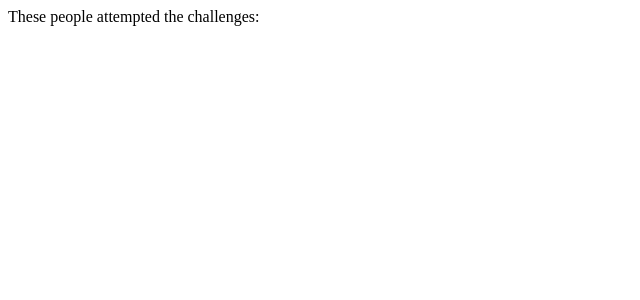
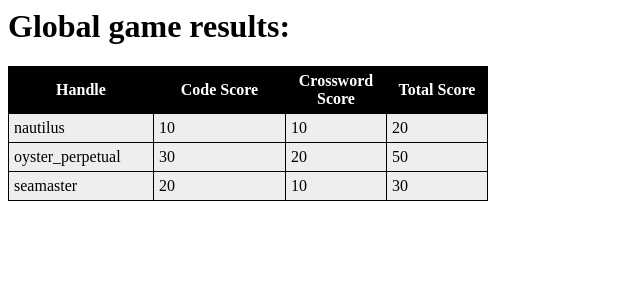
Before and after one commit to himanshusahay/code-and-crossword, a Django app: page /code_and_crossword/leaderboard in a window 1280 px wide. Shown: the top 300 px of the page, without its empty margins (0-640 px from the left). Run offline with Django 3.2, Linux system fonts and the light colour scheme.

Commit message:
structure for app is in place

```diff
--- a/mysite/code_and_crossword/templates/code_and_crossword/code.html
+++ b/mysite/code_and_crossword/templates/code_and_crossword/code.html
@@ -4,9 +4,9 @@ Question: {{ question.question }}</h1>
 {% if error_message %}<p><strong>{{ error_message }}</strong></p>{% endif %}
 
 <!-- input form for uploading code -->
-<form action="{% url 'code_and_crossword:code_answer' question.level %}" method="POST">
+<form action="{% url 'code_and_crossword:code_check' question.level %}" method="POST">
 	{% csrf_token %}
-    <input type="text" name="answer" id="submission {{ question.level }}" value="#Use any language. Must define another check for language type here later" />
+    <input type="text" name="answer" id="submission {{ question.level }}" value="# Use any language."/> <!-- Must define another check for language type here later" /> -->
      <!-- <label for="answer">Code goes here:</label> --><br/>
 	<input type="submit" value="Run" />
 </form>
--- a/mysite/code_and_crossword/templates/code_and_crossword/crossword.html
+++ b/mysite/code_and_crossword/templates/code_and_crossword/crossword.html
@@ -4,9 +4,9 @@ Question: {{ question.question }}</h1>
 {% if error_message %}<p><strong>{{ error_message }}</strong></p>{% endif %}
 
 <!-- input form for uploading code -->
-<form action="{% url code_and_crossword:code_answer question.level %}" method="post">
+<form action="{% url 'code_and_crossword:crossword_check' question.level %}" method="post">
 	{% csrf_token %}
-    <input type="text" name="answer" id="submission {{ question.level }}" value="#Use any language. Must define another check for language type here later" />
+    <input type="text" name="answer" id="submission {{ question.level }}" value="# Alphabets and digits only" />
      <!-- <label for="answer">Code goes here:</label> --><br/>
 	<input type="submit" value="Run" />
 </form>
--- /dev/null
+++ b/mysite/code_and_crossword/templates/code_and_crossword/leaderboard.html
@@ -0,0 +1,28 @@
+<head>
+<!-- Start Styles. Move the 'style' tags and everything between them to between the 'head' tags -->
+<style type="text/css">
+.myTable { width:480px;background-color:#eee;border-collapse:collapse; }
+.myTable th { background-color:#000;color:white;width:50%; }
+.myTable td { min-width: 90px;}
+.myTable td, .myTable th { padding:5px;border:1px solid #000; }
+</style>
+<!-- End Styles -->
+</head>
+<body>
+<h1>Global game results: </h1>
+
+<table class="myTable">
+<tr>
+<th>Handle</th><th>Code Score</th><th>Crossword Score</th><th>Total Score</th>
+</tr>
+<tr>
+<td>nautilus</td><td>10</td><td>10</td><td>20</td>
+</tr>
+<tr>
+<td>oyster_perpetual</td><td>30</td><td>20</td><td>50</td>
+</tr>
+<tr>
+<td>seamaster</td><td>20</td><td>10</td><td>30</td>
+</tr>
+</table>
+</body>
--- a/mysite/code_and_crossword/templates/code_and_crossword/success.html
+++ b/mysite/code_and_crossword/templates/code_and_crossword/success.html
@@ -1 +1,3 @@
-<h1> Successfully completed level {{ question.level }} </h1>
+<h1> Successfully completed {{ success_type }} question: {{ question.question }} in level {{ question.level }} </h1>
+
+<!-- Button for next question here -->
--- a/mysite/code_and_crossword/urls.py
+++ b/mysite/code_and_crossword/urls.py
@@ -6,7 +6,9 @@ app_name = 'code_and_crossword'
 urlpatterns = [
 	url(r'^$', views.index, name='index'),
     url(r'^(?P<level>[0-9]+)/code/$', views.code, name='code'),
-    url(r'^(?P<level>[0-9]+)/success/$', views.code_answer, name='code_answer'),
+    url(r'^(?P<level>[0-9]+)/code_check/$', views.code_check, name='code_check'),
     url(r'^(?P<level>[0-9]+)/crossword/$', views.crossword, name='crossword'),
+    url(r'^(?P<level>[0-9]+)/crossword_check/$', views.crossword_check, name='crossword_check'),
+    url(r'^(?P<level>[0-9]+)/(?P<success_type>[code|crossword]+)/success/$', views.success, name='success'),
     url(r'^leaderboard', views.leaderboard, name='leaderboard'),
 ]
--- a/mysite/code_and_crossword/views.py
+++ b/mysite/code_and_crossword/views.py
@@ -2,9 +2,16 @@ from django.shortcuts import render
 from django.http import HttpResponse, HttpResponseRedirect, Http404
 # from .forms import UploadFileForm
 # from django.core.files.uploadedfile import SimpleUploadedFile
+from django.core.urlresolvers import reverse
 from .models import Code, Crossword, Code_Answer, Crossword_Answer
 
 # Create your views here.
+
+'''
+POINTS TO CONSIDER:
+When and how to increment level.
+How to save user data at the end of the level.
+'''
 
 def index(request):
 	code_questions = Code.objects.all()
@@ -36,52 +43,59 @@ def crossword(request, level):
 
 	return render(request, 'code_and_crossword/crossword.html', {'question': question})
 
-def code_answer(request, level):
-	# if request.method == 'POST'
-	if request.method == 'POST':
+def verify_answer(answer):
+	if answer == "yes":
+		return True
+	return False
 
-		try:
-			answer = Code_Answer(request.POST['answer'])
-			if answer.is_valid():
+def code_check(request, level):
 
-				# Always return an HttpResponseRedirect after successfully dealing
-			    # with POST data. This prevents data from being posted twice if a
-			    # user hits the Back button.
-			    print request
-			    return HttpResponseRedirect(reverse('code_and_crossword/code.html', args=(level)))
-			    # return render(request, 'code_and_crossword/success.html', { 'question': Code.objects.get(level=level) })
-		except Code.DoesNotExist:
-			raise Http404("Coding challenge does not exist.")
+	# after getting post data, the form checks if all good and redirects to success page. Else, it renders again with an error
 
-	## !! WORKING HERE: must change the page once the form is handled
+	answer = request.POST['answer']
+	if verify_answer(answer) is True:
+
+		# Always return an HttpResponseRedirect after successfully dealing
+	    # with POST data. This prevents data from being posted twice if a
+	    # user hits the Back button.
+	# increment level
+		success_type = 'code'
+		return HttpResponseRedirect(reverse('code_and_crossword:success', args=(level, success_type)))
 
 	else:
-		# Redisplay the question
-		answer = Code_Answer()
-		# context = { 'question': Code.objects.get(level = level), 'error_message': "error occured" }
-		# return render(request, 'code_and_crossword/code.html', context)
-		return HttpResponseRedirect(reverse('code_and_crossword/code.html', args=(level)))
+		# answer is invalid
+		return render(request, 'code_and_crossword/code.html', { 'question': Code.objects.get(level=level), 'error_message': 'Your answer is invalid.' })
 
+def crossword_check(request, level):
+
+	# after getting post data, the form checks if all good and redirects to success page. Else, it renders again with an error
+
+	answer = request.POST['answer']
+	if verify_answer(answer) is True:
+
+		# Always return an HttpResponseRedirect after successfully dealing
+	    # with POST data. This prevents data from being posted twice if a
+	    # user hits the Back button.
+	# increment level
+		success_type = 'crossword'
+		return HttpResponseRedirect(reverse('code_and_crossword:success', args=(level, success_type)))
+
+	else:
+		# answer is invalid
+		return render(request, 'code_and_crossword/crossword.html', { 'question': Crossword.objects.get(level=level), 'error_message': 'Your answer is invalid.' })
+
+def success(request, level, success_type):
+	if success_type == 'code':
+		question = Code.objects.get(level=level)
+	elif success_type == 'crossword':
+		question = Crossword.objects.get(level=level)
+	return render(request, 'code_and_crossword/success.html', {'question': question, 'success_type': success_type})
 
 # def handle_uploaded_file(f):
 #     with open('some/file/name.txt', 'rb+') as destination:
 #         for chunk in f.chunks():
 #             destination.read(chunk)
 
-# def code_answer(request, level):
-#     if request.method == 'POST':
-#         form = UploadFileForm(request.POST, request.FILES)
-#         if form.is_valid():
-#             handle_uploaded_file(request.FILES['file'])
-#             return HttpResponseRedirect('/code_and_crossword/')
-# could be an error message here too
-#     else:
-#         form = UploadFileForm()
-# 	    # return render(request, 'upload.html', {'form': form})
-# 		# else:
-# 		return render_to_response('/code_and_crossword/code.html', {'question': Code.objects.get(level=level), 'error_message':"Fail"})
+def leaderboard(request):
 
-		# return HttpResponseRedirect('/code_and_crossword/')
-
-def leaderboard(request):
-	return HttpResponse("These people attempted the challenges: ")
+	return render(request, 'code_and_crossword/leaderboard.html', {})
```
Also changed, not shown: mysite/code_and_crossword/templates/code_and_crossword/index.html (+9 -2 lines), 2 other files.
